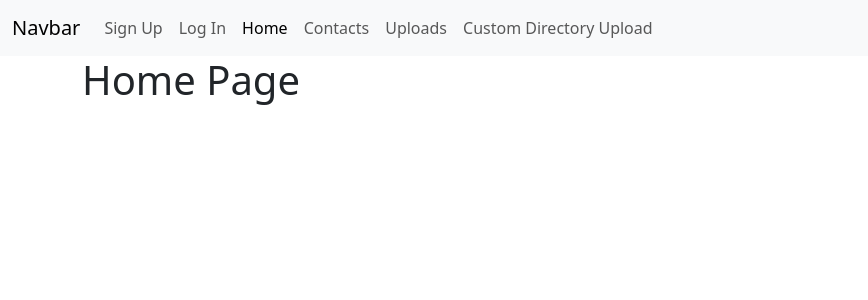
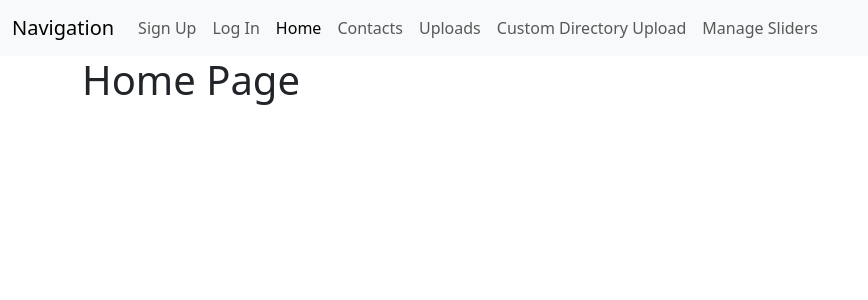
Before and after one commit to hxnmeister/project, a PHP site: page / in a window 1280 px wide. Shown: the top 300 px of the page, without its empty margins (0-868 px from the left). Run offline with PHP 8.4, Linux system fonts and the light colour scheme.

Commit message:
Created a manage-sliders.php, functions to main.php

```diff
--- a/functions/main.php
+++ b/functions/main.php
@@ -18,6 +18,24 @@
     function isPageActive(string $currentPage)
     {
         return ((empty($_GET) && $currentPage === 'home') || array_search($currentPage, $_GET)) ? 'active' : '';
+    }
+
+    function getSlidersDirs()
+    {
+        $directories = array_diff(scandir('./sliders'), ['.','..']);
+
+        if(!empty($directories))
+        {
+            echo "<option selected>Choose slider</option>";
+            foreach ($directories as $directory)
+            {
+                echo "<option value=\"$directory\">$directory</option>";
+            }
+        }
+        else
+        {
+            echo "<option selected>No available sliders!</option>";
+        }
     }
 
     function sendEmail()
@@ -146,6 +164,8 @@
                 $fileName = uniqid().'.'.end(explode('.', $name[$i]));
                 move_uploaded_file($tmp_name[$i], "./uploadedImages/$dirName/$fileName");
             }
+
+            Message::set('File successfully loaded!');
         }
         else
         {
@@ -153,6 +173,40 @@
         }
 
         redirect('custom-dir-upload');
+    }
+
+    function createSlider()
+    {
+        if(!is_dir('./sliders/'.$_POST['dir-name']))
+        {
+            mkdir('./sliders/'.$_POST['dir-name']);
+
+            Message::set('Slider successfully created!');
+        }
+        else
+        {
+            OldInputs::set($_POST);
+            Message::set('Such slider is already excisting!', 'danger');
+        }
+
+        redirect('manage-sliders');
+    }
+
+    function deleteSlider()
+    {
+        if(is_dir("./sliders/".$_POST['selected-slider']))
+        {
+            rmdir('./sliders/'.$_POST['selected-slider']);
+
+            Message::set('Slider successfully deleted!');
+        }
+        else
+        {
+            OldInputs::set($_POST);
+            Message::set('There is no such slider!', 'danger');
+        }
+
+        redirect('manage-sliders');
     }
 
     function uploadImage()
--- a/index.php
+++ b/index.php
@@ -14,7 +14,7 @@
         <body>
             <nav class="navbar navbar-expand-lg bg-body-tertiary">
                 <div class="container-fluid">
-                    <a class="navbar-brand" href="#">Navbar</a>
+                    <a class="navbar-brand" href="#">Navigation</a>
                     <button class="navbar-toggler" type="button" data-bs-toggle="collapse" data-bs-target="#navbarSupportedContent" aria-controls="navbarSupportedContent" aria-expanded="false" aria-label="Toggle navigation">
                     <span class="navbar-toggler-icon"></span>
                     </button>
@@ -37,6 +37,9 @@
                         </li>
                         <li class="nav-item">
                             <a class="nav-link <?php echo isPageActive('custom-dir-upload')?>" href="/custom-dir-upload">Custom Directory Upload</a>
+                        </li>
+                        <li class="nav-item">
+                            <a class="nav-link <?php echo isPageActive('manage-sliders')?>" href="/manage-sliders">Manage Sliders</a>
                         </li>
                     </div>
                 </div>
```
Also changed, not shown: pages/manage-sliders.php (added, +33 -0 lines).
